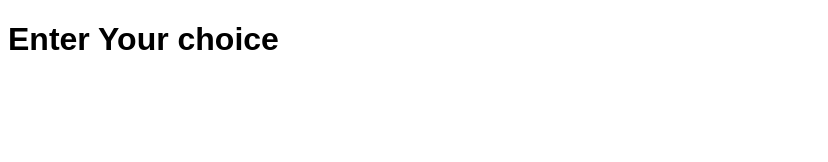
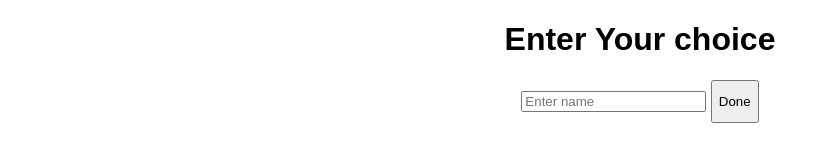
Before and after one commit to priyamseth/priyamseth.github.io, a plain HTML site: page index.html in a window 1280 px wide. Shown: the whole page, without its empty margins (0-828 px from the left). Drawn offline with Linux system fonts and the light colour scheme.

Commit message:
Update index.html

```diff
--- a/index.html
+++ b/index.html
@@ -3,10 +3,13 @@
   <head>
     <title>Create routes</title>
     <style>
-      html, body { font-family: Arial, Helvetica, sans-serif; }
+      html, body { font-family: Arial, Helvetica, sans-serif; text-align: center; }
+      #submit-btn { padding: 12px 6px; }
     </style>
   </head>
   <body>
     <h1>Enter Your choice</h1>
+    <input id="inp" name="name" value="" placeholder="Enter name">
+    <button id="submit-btn">Done</button>
   </body>
 </html>
```
